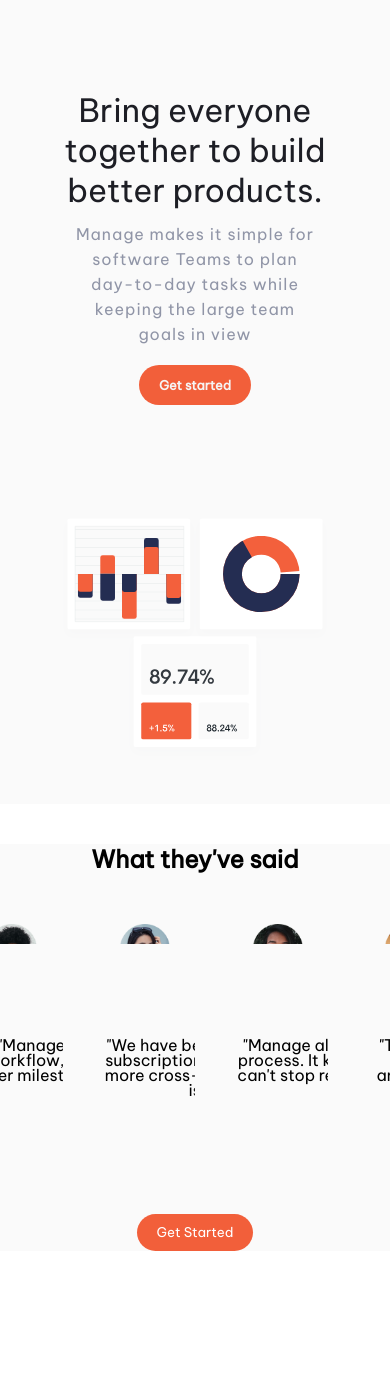
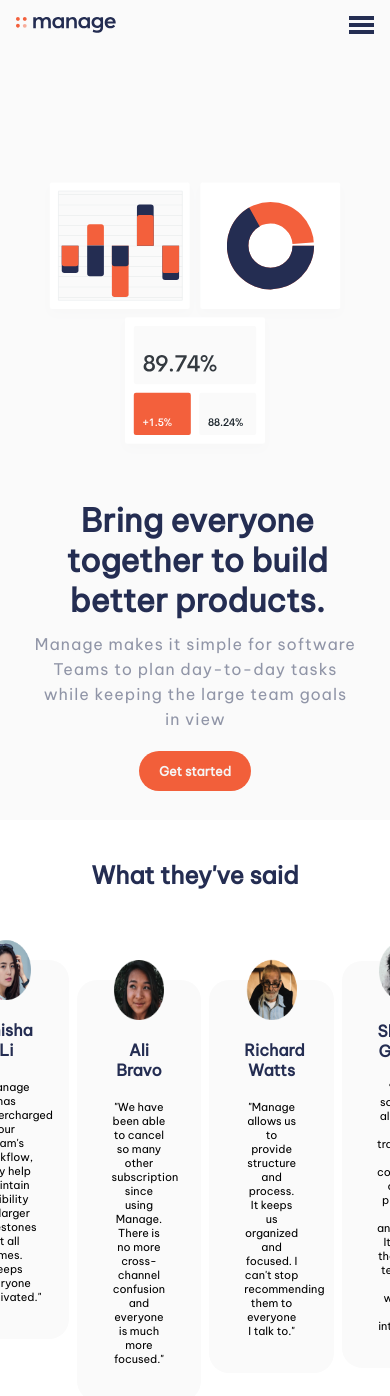
Before and after one commit to favy-codez/ProjectAlpha, a plain HTML site: page index.html in a window 390 px wide. Shown: the top 1396 px of the page. Before the commit the page ends 1301 px from the top, so only its background shows below. Drawn offline with nearby package versions, Linux system fonts and the light colour scheme.

Commit message:
hero and nav completed

```diff
--- a/index.html
+++ b/index.html
@@ -14,7 +14,27 @@
 <body>
     <header>
     <!--Beginning of the Hero section by OKIKA FRANKLIN -->
-    <section class="hero-section">
+   <nav>
+       <div class="logo">
+           <img src="./images/logo.svg"  alt="">
+       </div>
+       <div class="mobile-nav-links">
+           <ul class="nav-links">
+            <li><a href="#">Pricing</a></li>
+            <li><a href="#">Products</a></li>
+            <li><a href="#">About Us</a></li>
+            <li><a href="#">Careers</a></li>
+            <li><a href="#">Community</a></li>
+           </ul>
+       </div>
+       <div class="nav_btn">
+           <button>Get Started</button>
+       </div>
+      <div class="ham-buger">
+          <img src="./images/icon-hamburger.svg" alt="">
+      </div>
+   </nav>
+   <section class="hero-section" style="background-color:hsl(0, 0%, 98%);">
     <div class="hero-container">
         <div class="hero-left">
             <h1 class="hero-heading"> Bring everyone together to build better products.</h1>
@@ -27,16 +47,16 @@
         </div>
     </div>
 </section>
-     <!--End  of the Hero section -->
+
     </header>
 
     <main>
-
+        <!--Franklin Hero Section Continues-->
 
         <!--Favour part starts here-->
         <div class="section-four">
             <div class="part-one">
-                <h2>What they've said</h2>
+                <h2 style="color: #242D52;">What they've said</h2>
             </div>
 
             <div class="part-two owl-carousel owl-theme">
@@ -81,17 +101,19 @@
 
     </main>
 
+
+    <footer>
+
+    </footer>
       <!--Favour's part starts here-->
       <script src="https://cdnjs.cloudflare.com/ajax/libs/jquery/3.6.0/jquery.min.js" referrerpolicy="no-referrer"></script>
       <script src="https://cdnjs.cloudflare.com/ajax/libs/OwlCarousel2/2.3.4/owl.carousel.min.js" integrity="sha512-bPs7Ae6pVvhOSiIcyUClR7/q2OAsRiovw4vAkX+zJbw3ShAeeqezq50RIIcIURq7Oa20rW2n2q+fyXBNcU9lrw==" crossorigin="anonymous" referrerpolicy="no-referrer"></script>
-    <script src="./script.js"></script>
+
+
            <!--Green Sock Animation Link-->
         <script src="https://cdnjs.cloudflare.com/ajax/libs/gsap/3.10.4/gsap.min.js"></script>
 
       <!--Favour's part ends here-->
-    <footer>
-
-    </footer>
-
+    <script src="./script.js"></script>
 </body>
 </html>
--- a/script.js
+++ b/script.js
@@ -15,9 +15,13 @@ $('.owl-carousel').owlCarousel({
 })
 //favours part ends here
  //Franklin Parts starts here
- const hero = document.querySelector('.hero-left');
-const heroL = document.querySelector('.hero-right');
-gsap.from(hero,{
+ const heroB = document.querySelector('.hero-left');
+ const heroL = document.querySelector('.hero-right');
+ const navLinks = document.querySelector('.nav-links')
+ const hamBtn  = document.querySelector('.ham-buger')
+ const mainCon = document.querySelector('.hero-section')
+ const maincon = document.querySelector('main')
+gsap.from(heroB,{
     duration: "2.5",
     ease:"power2.out",
     opacity: 0,
@@ -30,4 +34,10 @@ gsap.from(heroL,{
     x:500,
     opacity:0
 })
+hamBtn.addEventListener('click', () =>{
+    navLinks.classList.toggle('active');
+    mainCon.classList.toggle('main-drop')
+    maincon.classList.toggle('main-drop')
+})
+
  //Franklin Parts ends here
--- a/style.css
+++ b/style.css
@@ -7,7 +7,7 @@
 
 /*Favours part starts here*/
 .section-four{
-    background-color: hsl(0, 0%, 98%);
+    background-color: white;
 }
 
 .section-four .part-one{
@@ -25,8 +25,8 @@
 
 .section-four .part-two .people{
     background: hsl(0, 0%, 98%);
-    width:430px;
-    height: 200px;
+    width:400px;
+    height: 100%;
     margin: 10px;
     padding: 35px;
     justify-content: center;
@@ -43,11 +43,12 @@
 
 .section-four .part-two .people .info{
     text-align: center;
-    line-height: 15px;
+    font-size: 13px;
+    width: 350px;
 }
 
 .section-four .part-two .people .img{
-   height: 50px;
+   height: 60px;
    width: 50px;
    display: block;
    margin-left: auto;
@@ -58,12 +59,15 @@
 
 .section-four .part-two .people h4{
     margin-bottom: 20px;
-    font-size: 1.2em;
+    font-size: 1em;
     font-weight: 700;
     text-align: center;
     margin-top: 20px;
+    color: #242D52;
 }
-
+.people{
+    background-color: hsl(227, 12%, 61%);
+}
 .section-four button{
     background: hsl(12, 88%, 59%);
     color: #fff;
@@ -94,14 +98,58 @@
     margin: 0;
     box-sizing: border-box;
 }
-section{
+.logo img{
+    width: 150px;
+}
+
+nav{
+    display: flex;
+    justify-content: space-around;
+    align-items: center;
+    color: hsl(227, 12%, 61%);
+    padding-top: 1.5em;
+}
+.nav-links{
+    display: flex;
+   width: 100%;
+    justify-content: space-around;
+}
+.nav-links li{
+    list-style: none;
+    padding: 12px;
+}
+.nav-links li a{
+    font-weight: bold;
+    text-decoration: none;
+    color: hsl(226, 8%, 40%);
+    font-size: 15px;
+
+}
+.nav_btn button{
+    background-color: hsl(12, 88%, 59%);
+    padding: 10px 30px;
+    border: none;
+    color: hsl(0, 0%, 98%);
+    border-radius: 5pc;
+    outline: none;
+}
+.ham-buger{
+    display: none;
+}
+header{
+    background:  hsl(0, 0%, 98%);
+    margin: 0 auto;
+    padding: 0;
+
+}
+section .hero-section{
 /*    font-family: 'Lobster', cursive;*/
     font-family: 'Be Vietnam Pro', sans-serif;
     padding: 1.5em;
     background:  hsl(0, 0%, 98%);
     height: 100%;
 }
-img{
+.hero-section img{
     width: 80%;
     margin-top: 5em;
 
@@ -120,8 +168,8 @@ img{
   padding-top: 3em;
     font-size: 2em;
     width: 350px;
-    font-weight: 550;
-    color: hsl(233, 12%, 13%) ;
+    font-weight: 700;
+    color:#242D52;
 
 
 }
@@ -152,25 +200,96 @@ img{
     opacity: .9;
     box-shadow: 0 10px 15px rgba(65, 65, 65, 0.61);
 }
-@media (max-width:768px) {
+@media only screen and (max-width:768px) and (min-width:320px) {
+
+    nav {
+        position: relative;
+        justify-content: space-between;
+        padding: 1em;
+
+    }
+
+    .nav_btn button{
+        display: none;
+    }
+    .logo img{
+        width: 100px;
+    }
+    .nav-links{
+        padding:5%;
+        background-color: rgba(12, 11, 11, 0.932);
+        color: white;
+        width: 50%;
+        margin-top: 5%;
+        border-radius: 10px;
+        position: absolute;
+        right: 70px;
+        top: 50%;
+        flex-direction: column;
+        transform: translateY(-330px);
+        text-align: center;
+        transition: transform 1s ease-in;
+
+
+    }
+    .ham-buger{
+        display: block;
+        cursor: pointer;
+    }
+    .nav-links li a{
+        color: rgba(211, 207, 207, 0.918);
+    }
+
     .hero-container{
-        display: block;
+
         text-align: center;
+        flex-direction: column-reverse;
     }
     .hero-p{
-        width: 90%;
+        width: 346px;
         letter-spacing: 1px;
         padding: 12px;
         margin: 0 auto;
 
     }
     .hero-heading{
-        width: 100%;
+        width: 350px;
+        margin: 0 auto;
         padding-top: 0em;
     }
     .hero-img{
         margin-bottom: .9rem;
+        margin-top: -3em;
 
     }
+
+    .section-four .part-two .people{
+        background: hsl(0, 0%, 98%);
+        width:100%;
+        height: 100%;
+
+        padding: 35px;
+
+        flex-direction: column;
+        font-weight: 500;
+
+    }
+
+    .section-four .part-two .people .info{
+        font-size: 11px;
+        width: 100%;
+        margin: 0 auto;
+    }
+
+
+
+}
+.active{
+    transform: translateY(20px);
+    transition: transform .5s ease-in;
+}
+.main-drop{
+    transform: translateY(300px);
+    transition: transform .5s ease-in-out;
 }
 /* Franklin CSS ends here*/
```
Lines whose indentation alone changed are shown as unchanged.
